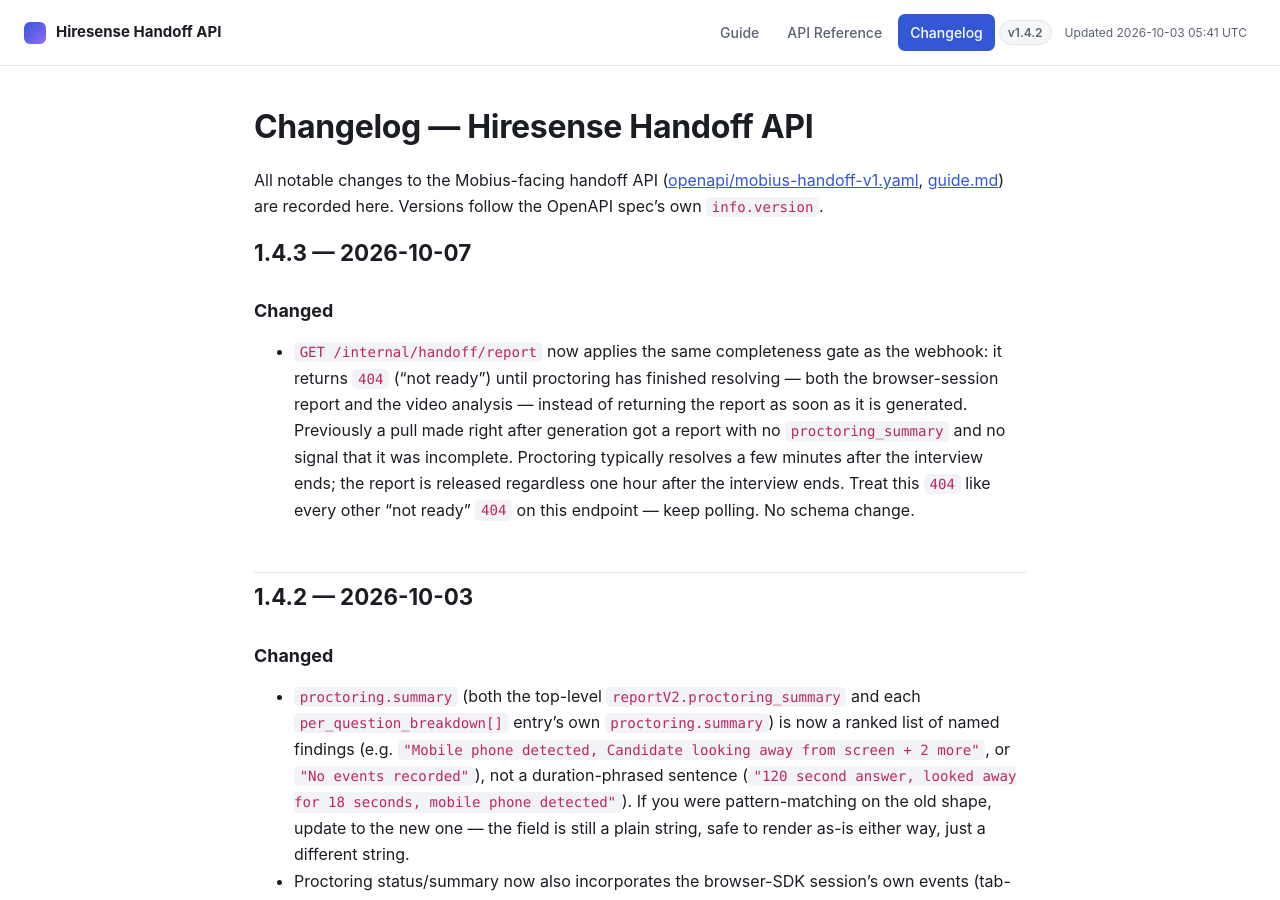
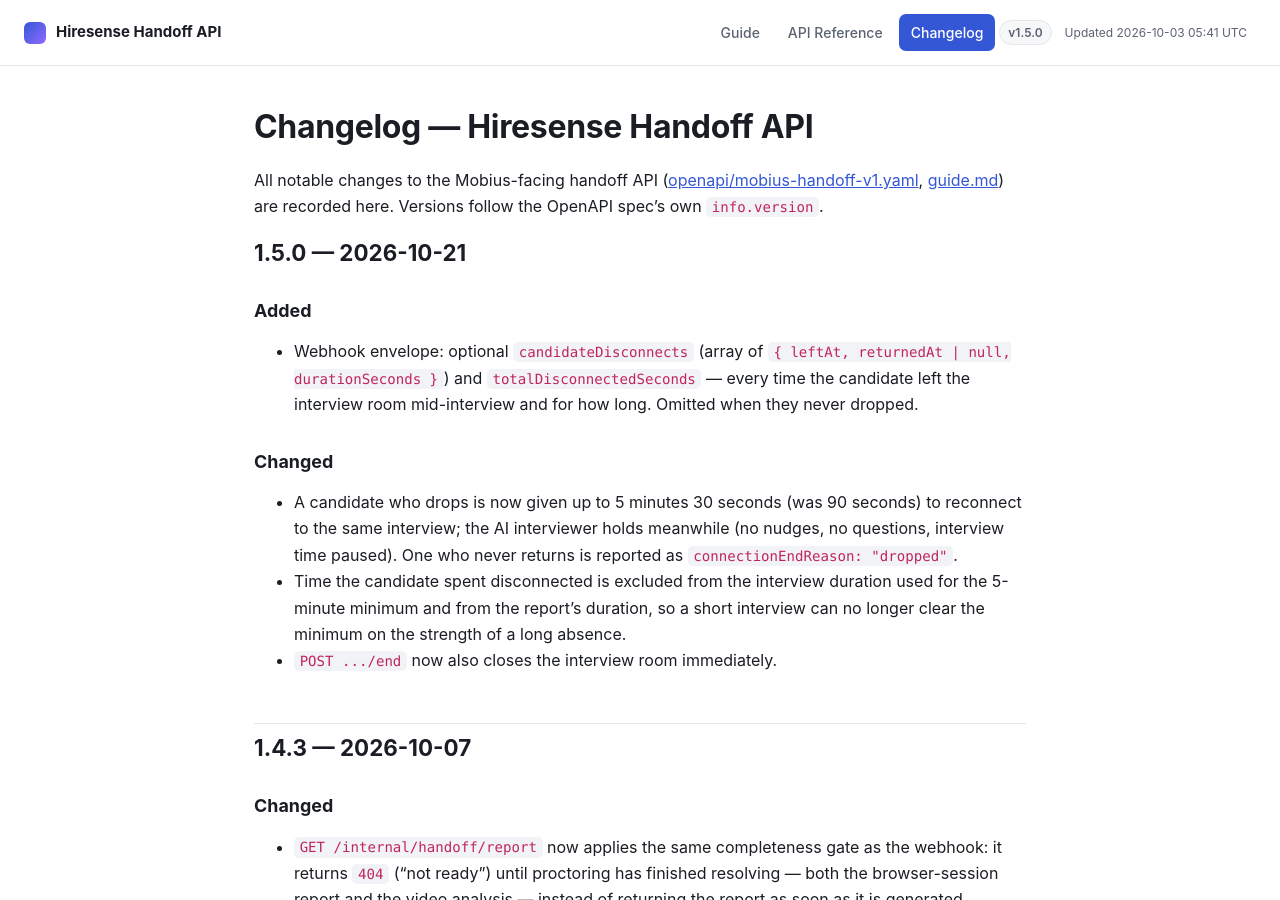
Before and after one commit to DC-Forte/mobius-api-docs, a Jekyll site: the page built from CHANGELOG.md, in a window 1280 px wide and 900 px high. Built offline with Jekyll 4.4.1, drawn with Linux system fonts in a browser that asks for light colours; some of the changed text lies outside the part shown.

Commit message:
1.5.0: webhook candidateDisconnects/totalDisconnectedSeconds, 5m30 reconnect window, duration excludes absence

````diff
--- a/_config.yml
+++ b/_config.yml
@@ -1,6 +1,6 @@
 title: Hiresense Handoff API
 description: Docs for Mobius's integration with Hiresense's AI-run interview handoff API.
-version: "1.4.2"
+version: "1.5.0"
 updated: "2026-10-03 05:41 UTC"
 plugins:
   - jekyll-relative-links
--- a/guide.md
+++ b/guide.md
@@ -513,7 +513,8 @@ A body will always have exactly one of `reportV2` or `endedEarly`, never both.
 interview had enough content for a real, scored report, it just didn't end the way the
 interview plan intended. One of `"deliberate"` (candidate/AI finished normally — you can
 usually ignore this), `"dropped"` (connection lost mid-interview — network issue, tab close,
-or a crash on our side, candidate never explicitly finished), or `"timeout"` (hit the maximum
+or a crash on our side, and the candidate did not return within the 5m30s reconnect window
+or explicitly finish), or `"timeout"` (hit the maximum
 allowed duration with no explicit end). Omitted entirely when we don't have a reliable signal.
 Never present on an `endedEarly` payload.
 
@@ -525,6 +526,18 @@ Never present on an `endedEarly` payload.
   "connectionEndReason": "dropped"
 }
 ```
+
+**`candidateDisconnects` and `totalDisconnectedSeconds` are optional too** — present when the
+candidate left the interview room at any point (network drop, tab close or reload), omitted when
+they never did. `candidateDisconnects` is an ordered array, one entry per absence:
+`{ "leftAt": "<ISO-8601 UTC>", "returnedAt": "<ISO-8601 UTC>" | null, "durationSeconds": <number> }`.
+`returnedAt` is `null` when the candidate never came back before the interview closed (then
+`durationSeconds` runs until it closed). `totalDisconnectedSeconds` is the sum. While the
+candidate is away the AI interviewer holds — no nudges, no questions, interview time stops
+counting — for up to 5 minutes 30 seconds; coming back within that window resumes the same
+interview. Time away is **excluded** from the interview duration used for the 5-minute minimum
+and from the duration shown in the report. A candidate who never returns ends with
+`connectionEndReason: "dropped"`.
 
 **`endReason` is optional and echoes back whatever you sent as `end`'s `reason` field** (see
 `end`'s optional `reason` field, above) — the value you supplied, unchanged, e.g.
--- a/openapi/mobius-handoff-v1.yaml
+++ b/openapi/mobius-handoff-v1.yaml
@@ -1,7 +1,7 @@
 openapi: 3.0.3
 info:
   title: Hiresense Handoff API
-  version: "1.4.3"
+  version: "1.5.0"
   license:
     name: Proprietary
     url: https://hiresense-api.dc-forte.com
@@ -1140,6 +1140,38 @@ components:
             we don't have a reliable signal for this interview. Not
             present on an `endedEarly` payload (nothing to report a
             connection outcome for if no report was generated).
+        candidateDisconnects:
+          type: array
+          description: >
+            Every time the candidate left the interview room mid-interview
+            (network drop, tab close/reload) and for how long, in order.
+            The interview is held while they are away (the AI interviewer
+            pauses, interview time stops counting) for up to 5 minutes 30
+            seconds; if they come back within that window the interview
+            continues. Omitted entirely when the candidate never dropped.
+            Time listed here is excluded from the interview duration used
+            for the 5-minute minimum.
+          items:
+            type: object
+            properties:
+              leftAt:
+                type: string
+                format: date-time
+              returnedAt:
+                type: string
+                format: date-time
+                nullable: true
+                description: >
+                  When the candidate came back. null when they never
+                  returned before the interview closed.
+              durationSeconds:
+                type: number
+                description: Seconds away. For an absence with null returnedAt, until the interview closed.
+        totalDisconnectedSeconds:
+          type: number
+          description: >
+            Sum of durationSeconds across candidateDisconnects. Present
+            together with candidateDisconnects, omitted with it.
         endReason:
           type: string
           enum: [user_initiated, camera_off, mic_off, connection_issue, timeout, other]
````
Also changed, not shown: CHANGELOG.md.
